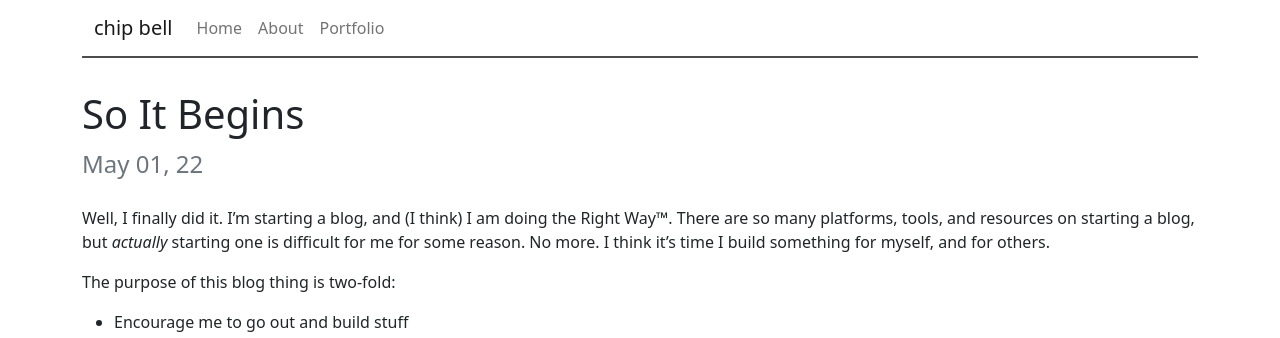
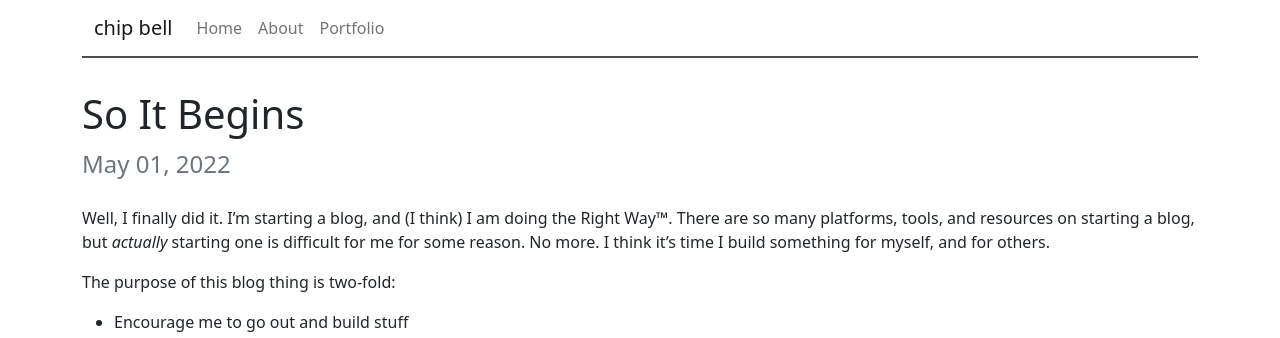
Before and after one commit to chipbell4/chipbell4.github.io, a Jekyll site: the page built from _posts/2022-05-01-so-it-begins.md, in a window 1280 px wide. Shown: the top 338 px of the page. Built offline with Jekyll 4.4.1, drawn with Linux system fonts in a browser that asks for light colours.

Commit message:
I like this date format better

```diff
--- a/_layouts/post.html
+++ b/_layouts/post.html
@@ -4,6 +4,6 @@ layout: default
 
 <div class="post">
   <h1>{{ page.title }}</h1>
-  <span class="fs-4 text-muted">{{ page.date | date: "%b %d, %y" }}</span>
+  <span class="fs-4 text-muted">{{ page.date | date: "%b %d, %Y" }}</span>
   <div class="mt-4">{{ content }}</div>
 </div>
```
